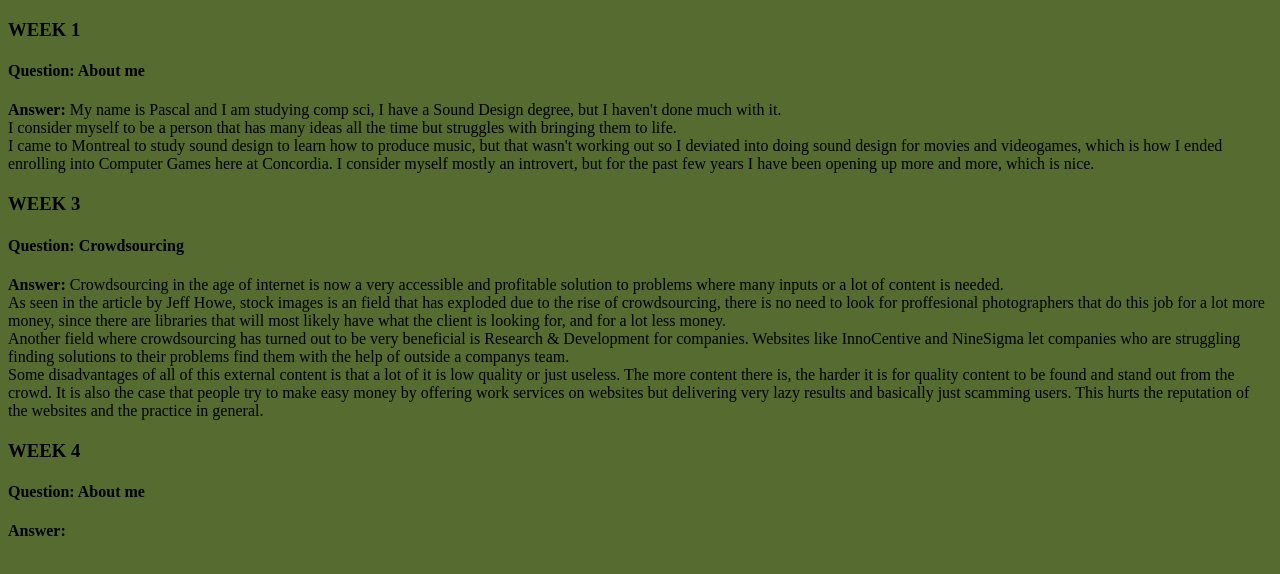
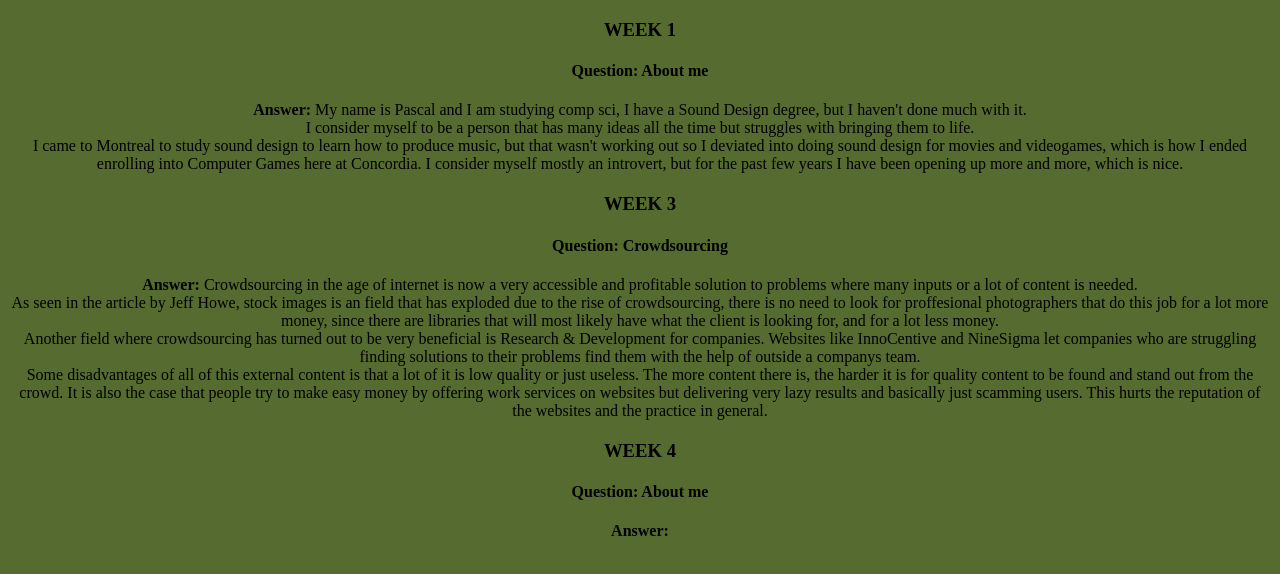
Before and after one commit to PascalLP/CART-451, a plain HTML site: page index.html in a window 1280 px wide. Shown: the part 98-672 px from the top of the page. Drawn offline with Linux system fonts and the light colour scheme.

Commit message:
Update home.css
centered text

```diff
--- a/css/home.css
+++ b/css/home.css
@@ -1,5 +1,6 @@
 body{
-    background-color: darkolivegreen;;
+    background-color: darkolivegreen;
+    text-align: center;
 }
 
 h1{
```
